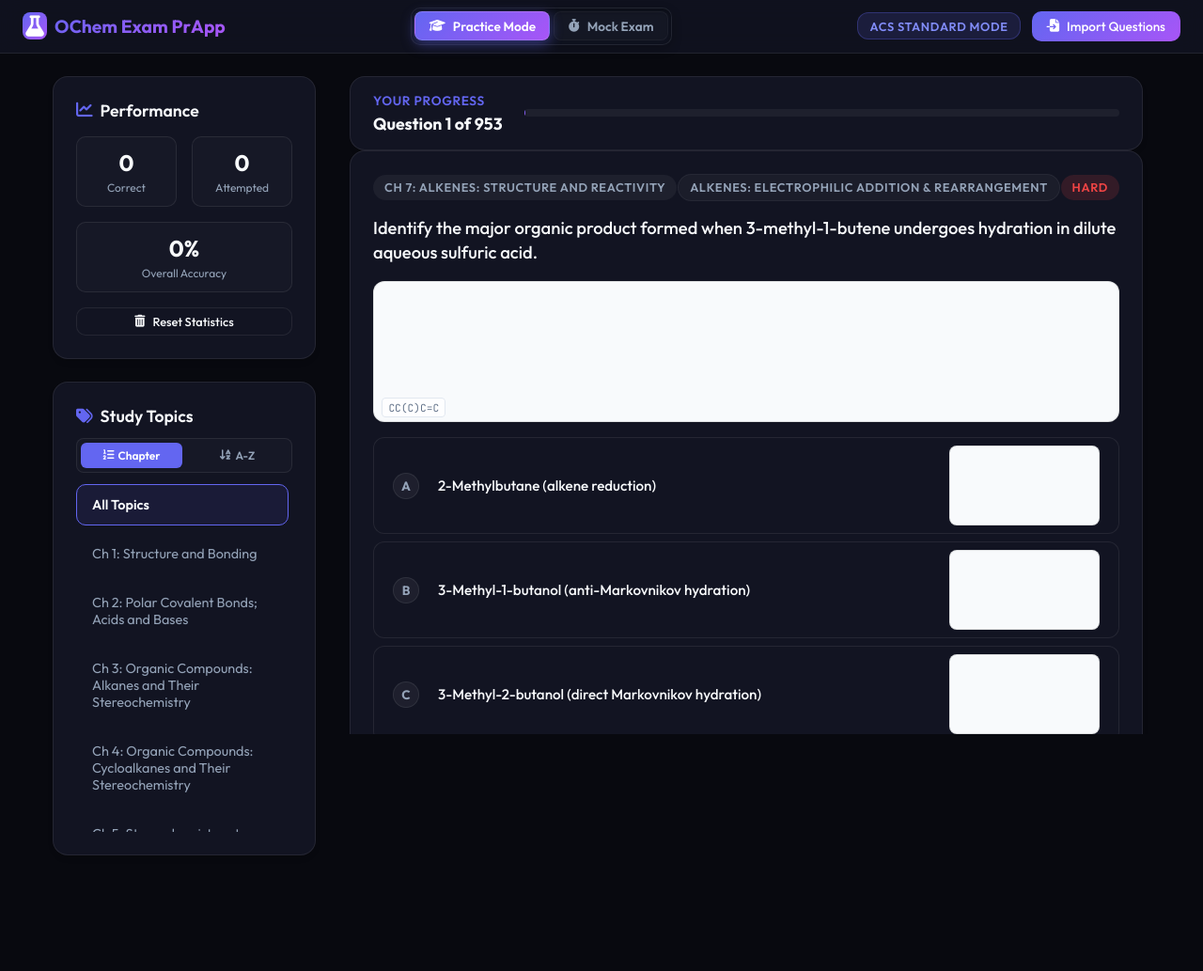
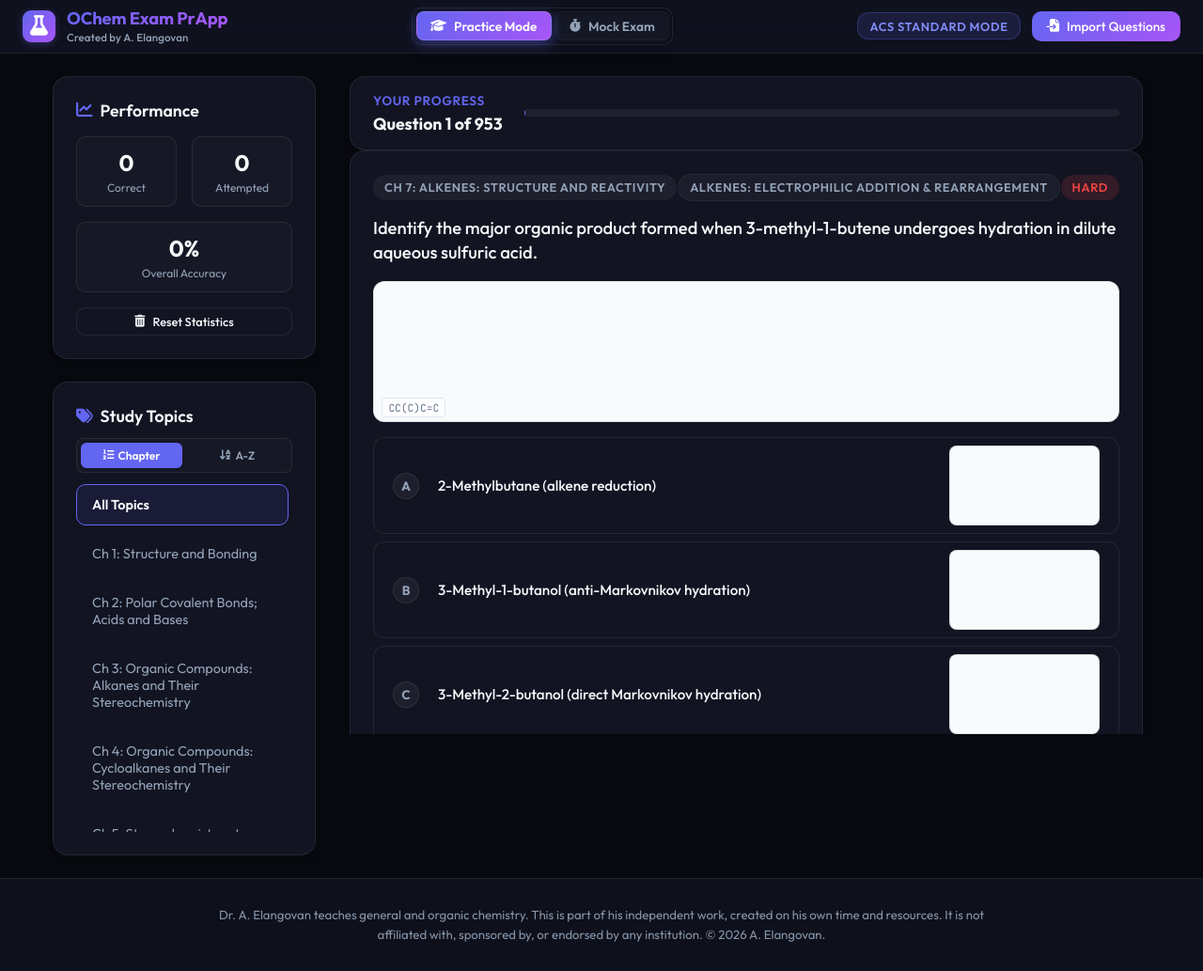
Before and after one commit to AElangovan-pcd/OChemExamPrApp, a website: page index.html in a window 1280 px wide. Shown: the whole page at 94% size. Before the commit the page ends 934 px from the top, so only its background shows below. Drawn offline with nearby package versions, Linux system fonts and the light colour scheme.

Commit message:
Add header creator subtitle and footer copyright disclaimer

```diff
--- a/index.html
+++ b/index.html
@@ -21,7 +21,7 @@
   <script src="https://cdn.jsdelivr.net/npm/chart.js"></script>
 
   <!-- Custom CSS -->
-  <link rel="stylesheet" href="style.css?v=1.0.11">
+  <link rel="stylesheet" href="style.css?v=1.0.12">
 </head>
 <body>
 
@@ -29,7 +29,10 @@
   <header>
     <div class="logo">
       <i class="fas fa-flask"></i>
-      <span>OChem Exam PrApp</span>
+      <div class="logo-text-group">
+        <span class="logo-title">OChem Exam PrApp</span>
+        <span class="logo-subtitle">Created by A. Elangovan</span>
+      </div>
     </div>
 
     <!-- Mode Switcher Tabs -->
@@ -188,6 +191,15 @@
     </main>
   </div>
 
+  <!-- Application Footer -->
+  <footer class="app-footer">
+    <div class="footer-container">
+      <p class="footer-disclaimer">
+        Dr. A. Elangovan teaches general and organic chemistry. This is part of his independent work, created on his own time and resources. It is not affiliated with, sponsored by, or endorsed by any institution. &copy; 2026 A. Elangovan.
+      </p>
+    </div>
+  </footer>
+
   <!-- Custom Question Import Modal -->
   <div class="modal" id="import-modal">
     <div class="modal-content">
--- a/style.css
+++ b/style.css
@@ -73,22 +73,44 @@ header {
 .logo {
   display: flex;
   align-items: center;
-  gap: 0.5rem;
-  font-size: 1.2rem;
+  gap: 0.75rem;
+  user-select: none;
+}
+
+.logo i {
+  font-size: 1.35rem;
+  background: var(--accent-gradient);
+  color: #fff;
+  border-radius: 9px;
+  padding: 0.4rem 0.5rem;
+  display: flex;
+  align-items: center;
+  justify-content: center;
+  box-shadow: 0 2px 8px rgba(99, 102, 241, 0.3);
+}
+
+.logo-text-group {
+  display: flex;
+  flex-direction: column;
+  gap: 0.1rem;
+}
+
+.logo-title {
+  font-size: 1.15rem;
   font-weight: 700;
   background: var(--accent-gradient);
   -webkit-background-clip: text;
   -webkit-text-fill-color: transparent;
+  line-height: 1.2;
+  letter-spacing: -0.01em;
 }
 
-.logo i {
-  font-size: 1.4rem;
-  background: var(--accent-gradient);
-  -webkit-background-clip: initial;
-  -webkit-text-fill-color: initial;
-  color: #fff;
-  border-radius: 8px;
-  padding: 0.2rem;
+.logo-subtitle {
+  font-size: 0.72rem;
+  font-weight: 500;
+  color: var(--text-secondary);
+  line-height: 1.2;
+  letter-spacing: 0.01em;
 }
 
 .nav-controls {
@@ -1393,3 +1415,30 @@ header {
   border-radius: 6px;
   box-shadow: var(--shadow-sm);
 }
+
+/* Application Footer */
+.app-footer {
+  margin-top: auto;
+  border-top: 1px solid var(--border-color);
+  background: rgba(18, 20, 34, 0.7);
+  backdrop-filter: blur(12px);
+  -webkit-backdrop-filter: blur(12px);
+  padding: 1.75rem 1.5rem;
+  width: 100%;
+}
+
+.footer-container {
+  max-width: 1550px;
+  width: 95%;
+  margin: 0 auto;
+  text-align: center;
+}
+
+.footer-disclaimer {
+  color: var(--text-secondary);
+  font-size: 0.825rem;
+  line-height: 1.6;
+  max-width: 820px;
+  margin: 0 auto;
+  opacity: 0.9;
+}
```
